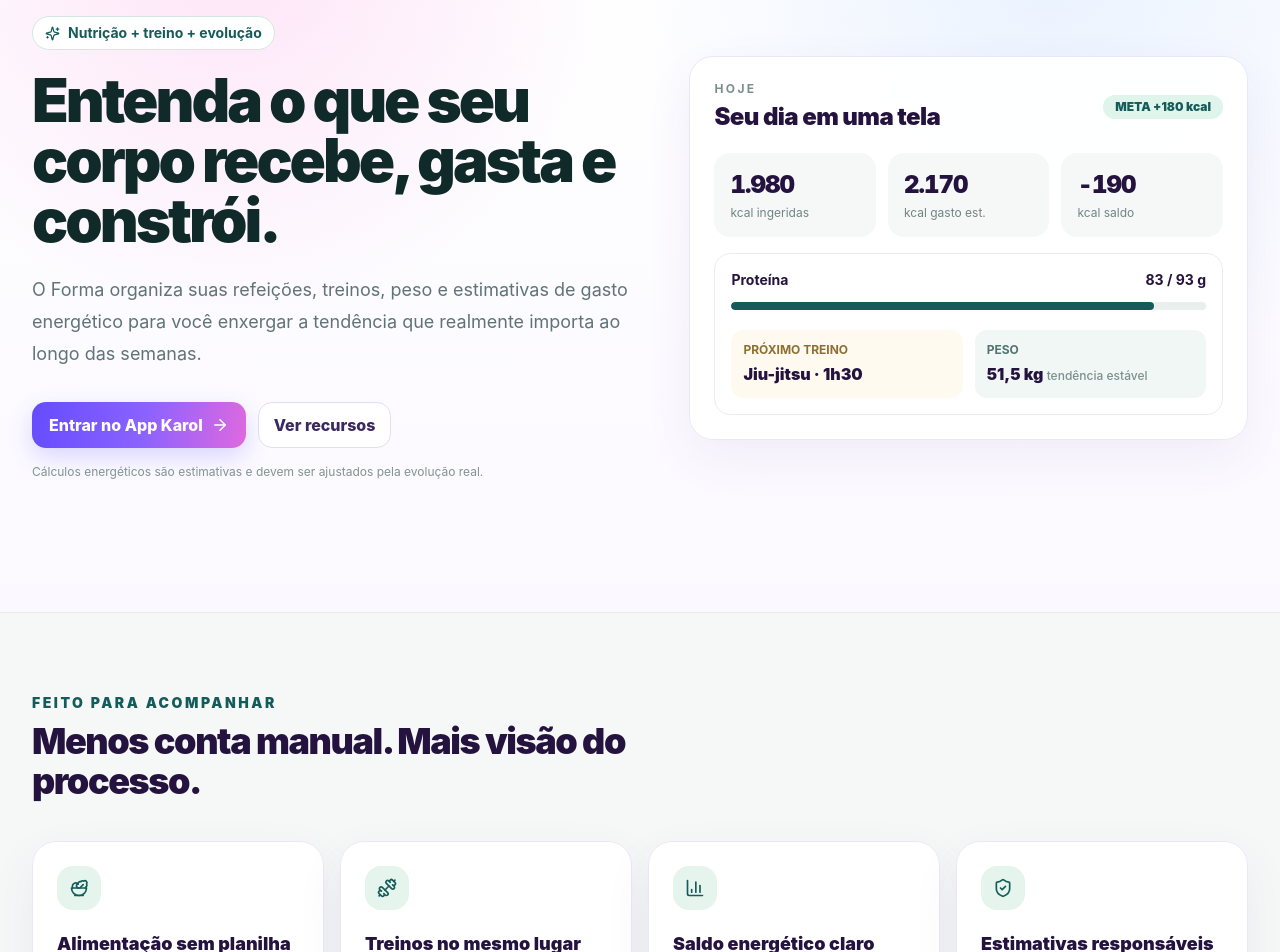
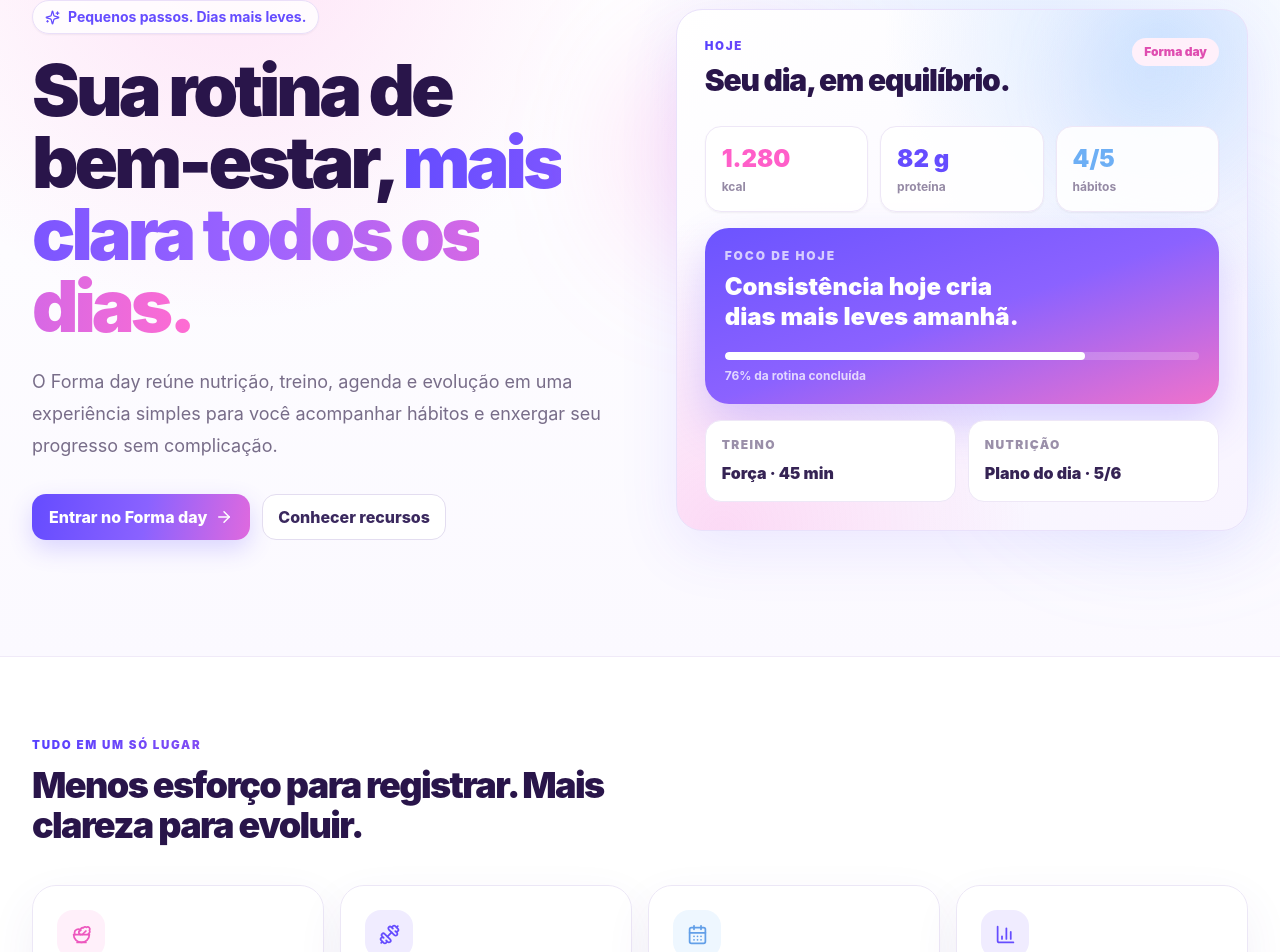
Before and after one commit to dudinha756/App-Karol-, a Next.js app: page / in a window 1280 px wide. Shown: the part 160-1112 px from the top of the page. Built offline with nearby package versions, Linux system fonts and the light colour scheme.

Commit message:
brand: redesign landing page for Forma day

```diff
--- a/src/app/page.tsx
+++ b/src/app/page.tsx
@@ -1,60 +1,83 @@
 import Link from "next/link";
-import { ArrowRight, BarChart3, Dumbbell, Salad, ShieldCheck, Sparkles } from "lucide-react";
+import { ArrowRight, BarChart3, CalendarDays, Dumbbell, Salad, Sparkles } from "lucide-react";
 import { Logo } from "@/components/logo";
 
 const features = [
-  { icon: Salad, title: "Alimentação sem planilha", text: "Registre refeições, calorias e macros em poucos segundos." },
-  { icon: Dumbbell, title: "Treinos no mesmo lugar", text: "Musculação, lutas, corrida e qualquer outra atividade." },
-  { icon: BarChart3, title: "Saldo energético claro", text: "Compare ingestão e gasto estimado sem confundir um único treino com seu gasto total." },
-  { icon: ShieldCheck, title: "Estimativas responsáveis", text: "O app mostra tendências e faixas úteis, sem vender falsa precisão." }
+  { icon: Salad, title: "Nutrição sem complicação", text: "Registre alimentos pela TACO, acompanhe calorias e veja seus macros em tempo real.", tone:"pink" },
+  { icon: Dumbbell, title: "Treino que evolui com você", text: "Ficha de musculação, cargas, repetições e progresso reunidos em um só lugar.", tone:"violet" },
+  { icon: CalendarDays, title: "Sua rotina organizada", text: "Treinos, reuniões e compromissos com horários, duração e recorrência.", tone:"blue" },
+  { icon: BarChart3, title: "Progresso visível", text: "Peso, alimentação, atividade e consistência apresentados de forma clara e leve.", tone:"violet" }
 ];
 
 export default function Home() {
   return (
-    <main className="min-h-screen bg-[#f6f8f7]">
-      <section className="soft-grid border-b border-[#e5ecea] bg-[#fbfdfc]">
+    <main className="min-h-screen bg-white">
+      <section className="soft-grid min-h-[92vh] overflow-hidden border-b border-[#f0eaf8]">
         <div className="mx-auto max-w-7xl px-5 py-5 sm:px-8">
           <nav className="flex items-center justify-between">
             <Logo />
             <div className="flex items-center gap-2">
-              <Link href="/login" className="rounded-xl px-4 py-2 text-sm font-bold text-[#234a48] hover:bg-white">Entrar</Link>
+              <Link href="/login" className="rounded-xl px-4 py-2 text-sm font-bold text-[#5f5272] hover:bg-white/80">Entrar</Link>
               <Link href="/login" className="btn-primary text-sm">Acessar app</Link>
             </div>
           </nav>
-          <div className="grid gap-10 py-20 lg:grid-cols-[1.05fr_.95fr] lg:items-center lg:py-28">
+
+          <div className="grid gap-12 py-16 lg:grid-cols-[1.02fr_.98fr] lg:items-center lg:py-24">
             <div>
-              <div className="mb-5 inline-flex items-center gap-2 rounded-full border border-[#d4e8df] bg-white px-3 py-1.5 text-sm font-bold text-[#145c5a]">
-                <Sparkles size={15} /> Nutrição + treino + evolução
+              <div className="mb-5 inline-flex items-center gap-2 rounded-full border border-[#eadff9] bg-white/80 px-3 py-1.5 text-sm font-bold text-[#654cff] shadow-sm">
+                <Sparkles size={15} /> Pequenos passos. Dias mais leves.
               </div>
-              <h1 className="max-w-3xl text-5xl font-black leading-[1.02] tracking-[-.05em] text-[#102a2a] sm:text-6xl">
-                Entenda o que seu corpo recebe, gasta e constrói.
+              <h1 className="max-w-3xl text-5xl font-black leading-[.98] tracking-[-.055em] text-[#29154a] sm:text-6xl lg:text-7xl">
+                Sua rotina de bem-estar, <span className="bg-gradient-to-r from-[#654cff] via-[#9c63ff] to-[#ff6cd2] bg-clip-text text-transparent">mais clara todos os dias.</span>
               </h1>
-              <p className="mt-6 max-w-2xl text-lg leading-8 text-[#607477]">
-                O Forma organiza suas refeições, treinos, peso e estimativas de gasto energético para você enxergar a tendência que realmente importa ao longo das semanas.
+              <p className="mt-6 max-w-2xl text-lg leading-8 text-[#786d89]">
+                O Forma day reúne nutrição, treino, agenda e evolução em uma experiência simples para você acompanhar hábitos e enxergar seu progresso sem complicação.
               </p>
               <div className="mt-8 flex flex-wrap gap-3">
-                <Link href="/login" className="btn-primary inline-flex items-center gap-2 px-5 py-3">Entrar no App Karol <ArrowRight size={18} /></Link>
-                <a href="#recursos" className="btn-secondary px-5 py-3">Ver recursos</a>
+                <Link href="/login" className="btn-primary inline-flex items-center gap-2 px-5 py-3">Entrar no Forma day <ArrowRight size={18} /></Link>
+                <a href="#recursos" className="btn-secondary px-5 py-3">Conhecer recursos</a>
               </div>
-              <p className="mt-4 text-xs text-[#829391]">Cálculos energéticos são estimativas e devem ser ajustados pela evolução real.</p>
             </div>
-            <div className="relative">
-              <div className="card overflow-hidden p-4 sm:p-6">
-                <div className="mb-5 flex items-center justify-between">
-                  <div><p className="text-xs font-bold uppercase tracking-[.2em] text-[#7a8f8c]">Hoje</p><h2 className="mt-1 text-2xl font-black tracking-tight">Seu dia em uma tela</h2></div>
-                  <span className="rounded-full bg-[#dff4ea] px-3 py-1 text-xs font-black text-[#145c5a]">META +180 kcal</span>
-                </div>
-                <div className="grid grid-cols-3 gap-3">
-                  {[["1.980","ingeridas"],["2.170","gasto est."],["-190","saldo"]].map(([v,l]) => (
-                    <div key={l} className="rounded-2xl bg-[#f5f8f7] p-4"><div className="kpi-number text-2xl font-black">{v}</div><div className="mt-1 text-xs text-[#728481]">kcal {l}</div></div>
-                  ))}
-                </div>
-                <div className="mt-4 rounded-2xl border border-[#e6efec] p-4">
-                  <div className="mb-3 flex justify-between text-sm font-bold"><span>Proteína</span><span>83 / 93 g</span></div>
-                  <div className="h-2 overflow-hidden rounded-full bg-[#e8efed]"><div className="h-full w-[89%] rounded-full bg-[#145c5a]" /></div>
-                  <div className="mt-5 grid grid-cols-2 gap-3">
-                    <div className="rounded-xl bg-[#fffaf0] p-3"><p className="text-xs font-bold text-[#8d6f32]">PRÓXIMO TREINO</p><p className="mt-1 font-black">Jiu-jitsu · 1h30</p></div>
-                    <div className="rounded-xl bg-[#f0f7f5] p-3"><p className="text-xs font-bold text-[#52736f]">PESO</p><p className="mt-1 font-black">51,5 kg <span className="text-xs font-medium text-[#7d908d]">tendência estável</span></p></div>
+
+            <div className="relative mx-auto w-full max-w-xl">
+              <div className="absolute -left-12 top-10 h-52 w-52 rounded-full bg-[#ff6cd2]/20 blur-3xl" />
+              <div className="absolute -right-8 bottom-8 h-64 w-64 rounded-full bg-[#8fc7ff]/30 blur-3xl" />
+              <div className="glow-card relative overflow-hidden p-5 sm:p-7">
+                <div className="absolute right-0 top-0 h-40 w-40 rounded-full bg-gradient-to-br from-[#acd0ff]/45 to-transparent blur-2xl" />
+                <div className="relative">
+                  <div className="flex items-start justify-between gap-4">
+                    <div>
+                      <p className="eyebrow">Hoje</p>
+                      <h2 className="mt-2 text-3xl font-black tracking-[-.04em] text-[#29154a]">Seu dia, em equilíbrio.</h2>
+                    </div>
+                    <span className="rounded-full bg-[#fff0fa] px-3 py-1.5 text-xs font-black text-[#df4db0]">Forma day</span>
+                  </div>
+
+                  <div className="mt-7 grid grid-cols-3 gap-3">
+                    {[["1.280","kcal"],["82 g","proteína"],["4/5","hábitos"]].map(([v,l],i) => (
+                      <div key={l} className="rounded-2xl border border-[#eee7f7] bg-white/90 p-4 shadow-sm">
+                        <div className={"text-2xl font-black "+(i===0?"text-[#ff5fc9]":i===1?"text-[#654cff]":"text-[#6daff5]")}>{v}</div>
+                        <div className="mt-1 text-xs font-bold text-[#958aa5]">{l}</div>
+                      </div>
+                    ))}
+                  </div>
+
+                  <div className="mt-4 rounded-3xl bg-gradient-to-br from-[#6c54ff] via-[#8b62ff] to-[#f072cb] p-5 text-white shadow-[0_20px_45px_rgba(101,76,255,.24)]">
+                    <p className="text-xs font-black uppercase tracking-[.16em] text-white/70">Foco de hoje</p>
+                    <p className="mt-2 max-w-xs text-2xl font-black leading-tight">Consistência hoje cria dias mais leves amanhã.</p>
+                    <div className="mt-5 h-2 overflow-hidden rounded-full bg-white/20"><div className="h-full w-[76%] rounded-full bg-white" /></div>
+                    <p className="mt-2 text-xs font-bold text-white/75">76% da rotina concluída</p>
+                  </div>
+
+                  <div className="mt-4 grid grid-cols-2 gap-3">
+                    <div className="rounded-2xl border border-[#eee7f7] bg-white p-4">
+                      <p className="text-xs font-black uppercase tracking-[.12em] text-[#9a8fa9]">Treino</p>
+                      <p className="mt-2 font-black text-[#352354]">Força · 45 min</p>
+                    </div>
+                    <div className="rounded-2xl border border-[#eee7f7] bg-white p-4">
+                      <p className="text-xs font-black uppercase tracking-[.12em] text-[#9a8fa9]">Nutrição</p>
+                      <p className="mt-2 font-black text-[#352354]">Plano do dia · 5/6</p>
+                    </div>
                   </div>
                 </div>
               </div>
@@ -64,9 +87,16 @@
       </section>
 
       <section id="recursos" className="mx-auto max-w-7xl px-5 py-20 sm:px-8">
-        <div className="mb-10 max-w-2xl"><p className="text-sm font-black uppercase tracking-[.18em] text-[#145c5a]">Feito para acompanhar</p><h2 className="mt-2 text-4xl font-black tracking-[-.04em]">Menos conta manual. Mais visão do processo.</h2></div>
+        <div className="mb-10 max-w-2xl">
+          <p className="eyebrow">Tudo em um só lugar</p>
+          <h2 className="mt-3 text-4xl font-black tracking-[-.045em] text-[#29154a]">Menos esforço para registrar. Mais clareza para evoluir.</h2>
+        </div>
         <div className="grid gap-4 md:grid-cols-2 lg:grid-cols-4">
-          {features.map(({ icon: Icon, title, text }) => <div key={title} className="card p-6"><span className="grid h-11 w-11 place-items-center rounded-2xl bg-[#e5f4ed] text-[#145c5a]"><Icon size={20}/></span><h3 className="mt-5 text-lg font-black">{title}</h3><p className="mt-2 text-sm leading-6 text-[#6a7f7c]">{text}</p></div>)}
+          {features.map(({ icon: Icon, title, text, tone }) => <div key={title} className="card p-6">
+            <span className={"grid h-12 w-12 place-items-center rounded-2xl "+(tone==="pink"?"bg-[#fff0fa] text-[#ed58be]":tone==="blue"?"bg-[#eef7ff] text-[#629fe8]":"bg-[#f0ecff] text-[#654cff]")}><Icon size={21}/></span>
+            <h3 className="mt-5 text-lg font-black text-[#342250]">{title}</h3>
+            <p className="mt-2 text-sm leading-6 text-[#7c718c]">{text}</p>
+          </div>)}
         </div>
       </section>
     </main>
```
